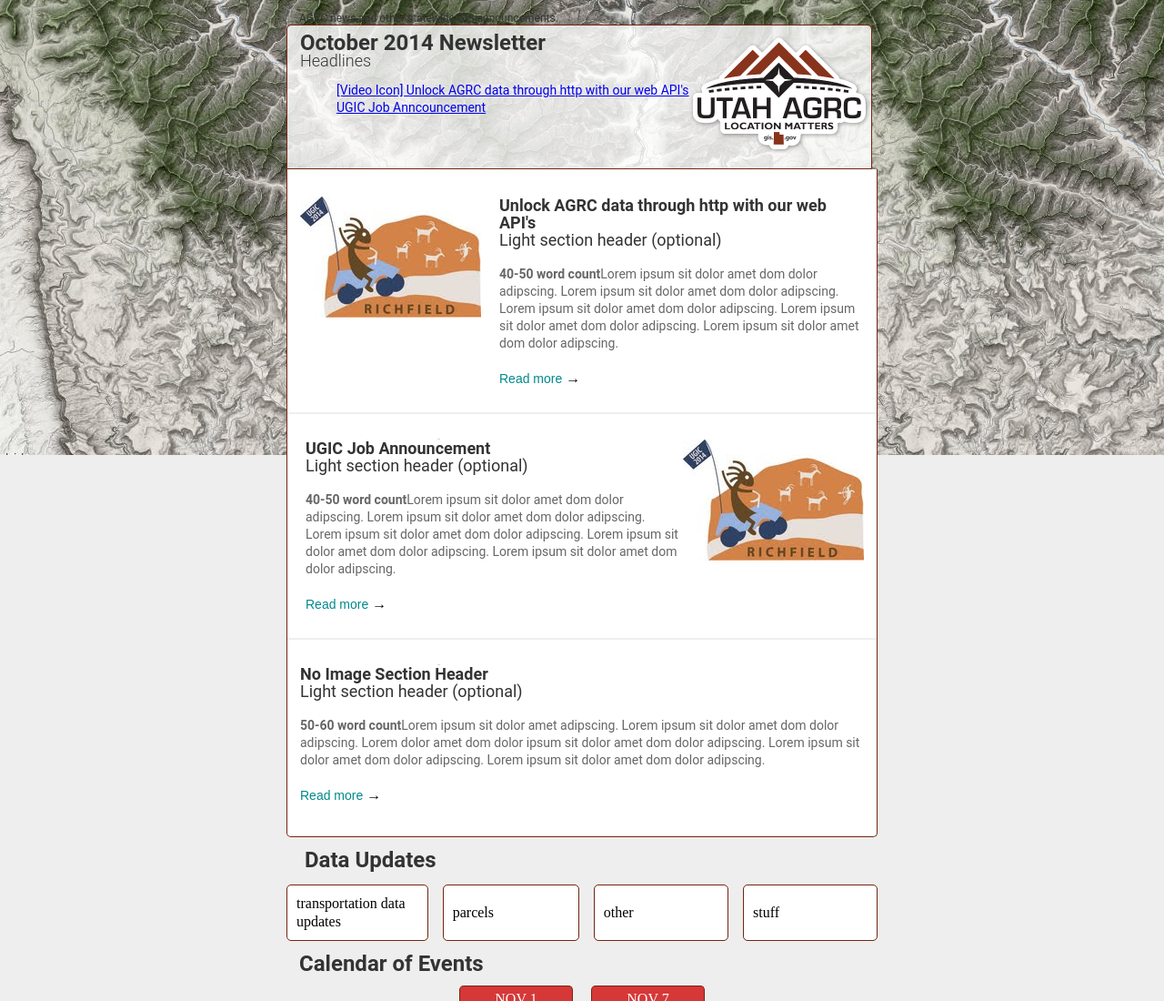
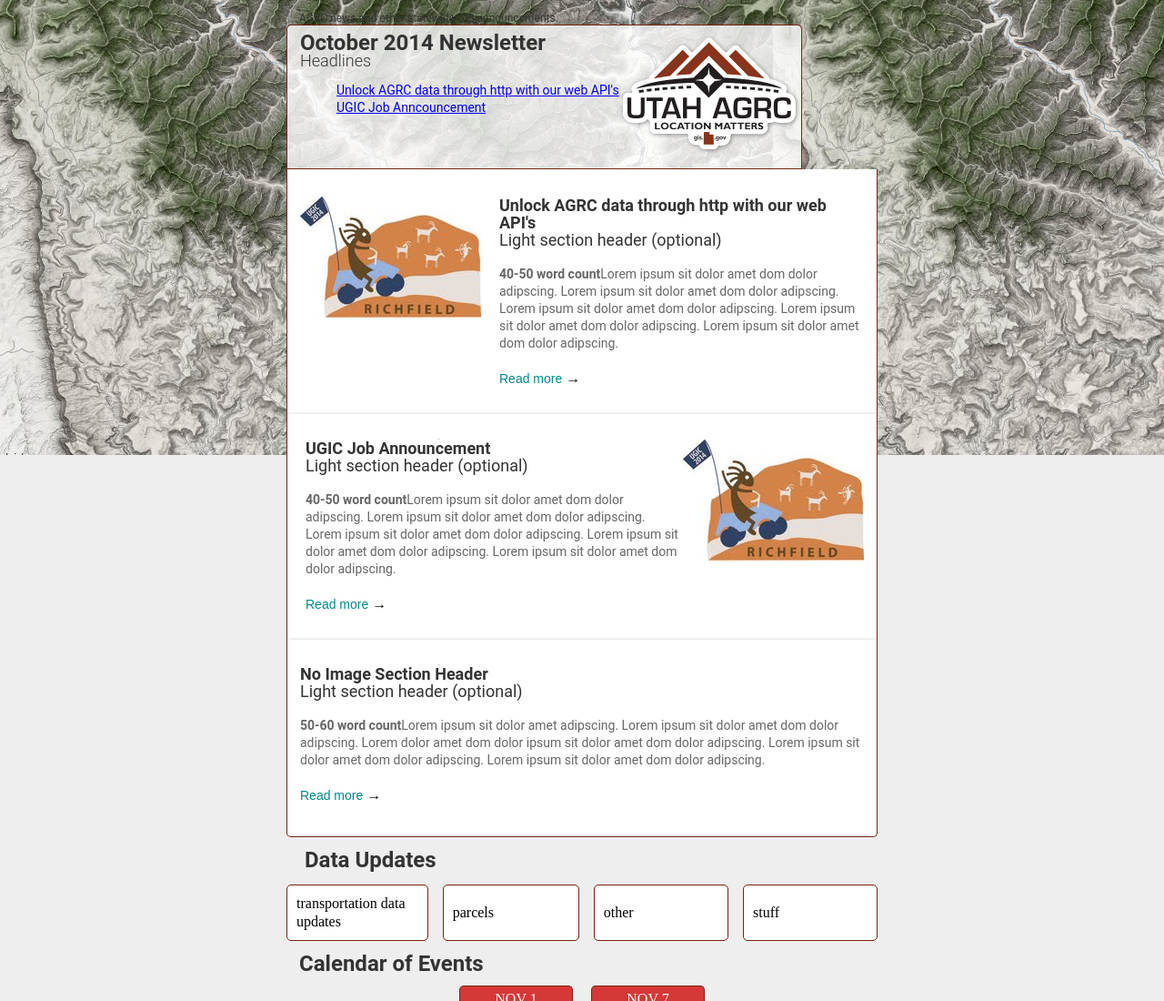
Before and after one commit to jpechmann/NewsLetter, a website: page src/index.html in a window 1280 px wide. Shown: the top 1100 px of the page at 91% size. Drawn offline with Linux system fonts and the light colour scheme.

Commit message:
trmobrf sdf;gkjsdfg

```diff
--- a/src/index.html
+++ b/src/index.html
@@ -47,7 +47,7 @@
                                         </font>
                                         <font class="article-list" mc:edit="article-list">
                                             <ul class="list-unstyled">
-                                                <li><a href="#Presentation">[Video Icon] Unlock AGRC data through http with our web API's</a>
+                                                <li><a href="#Presentation">Unlock AGRC data through http with our web API's</a>
                                                 </li>
                                                 <li><a href="#UGIC">UGIC Job Anncouncement</a>
                                                 </li>
```
